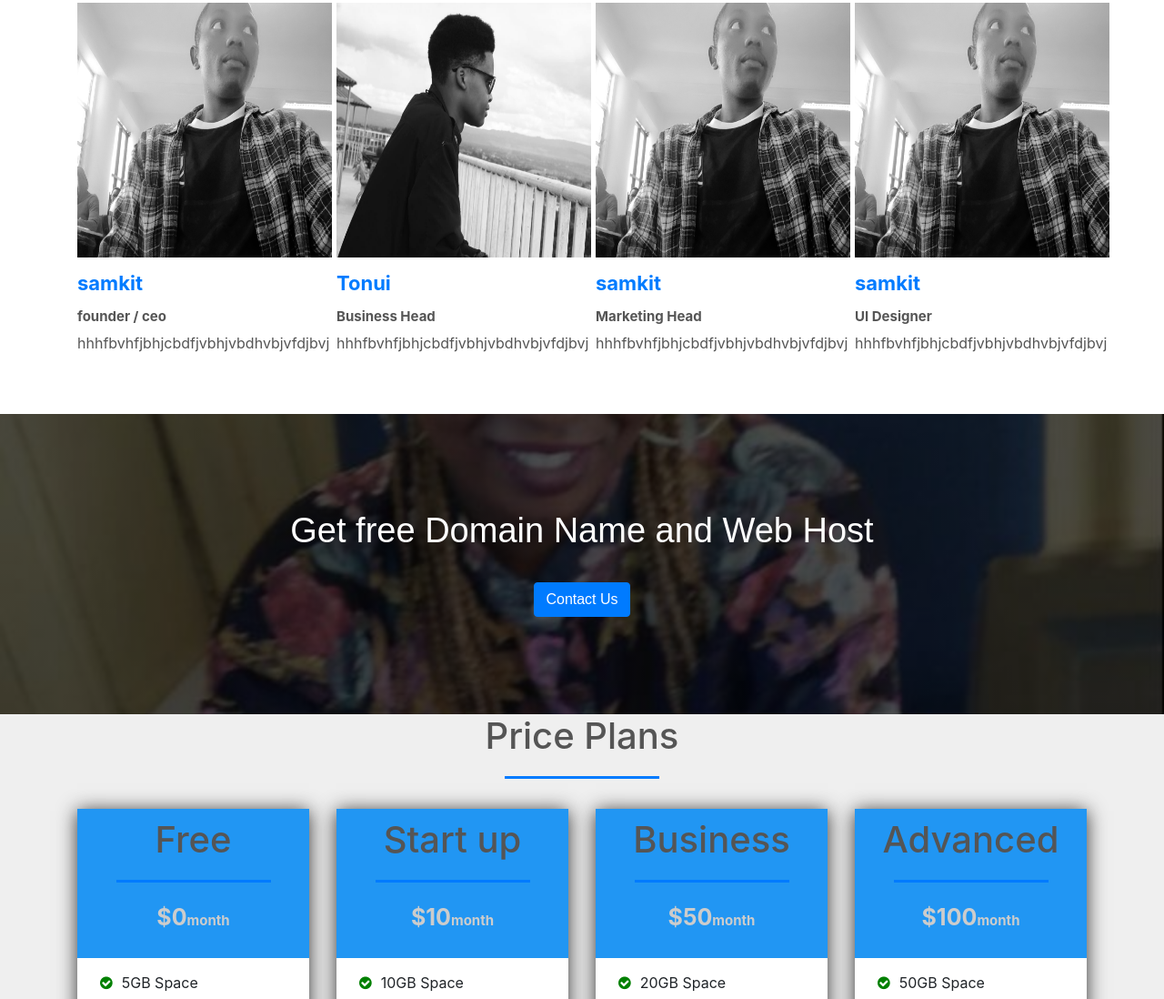
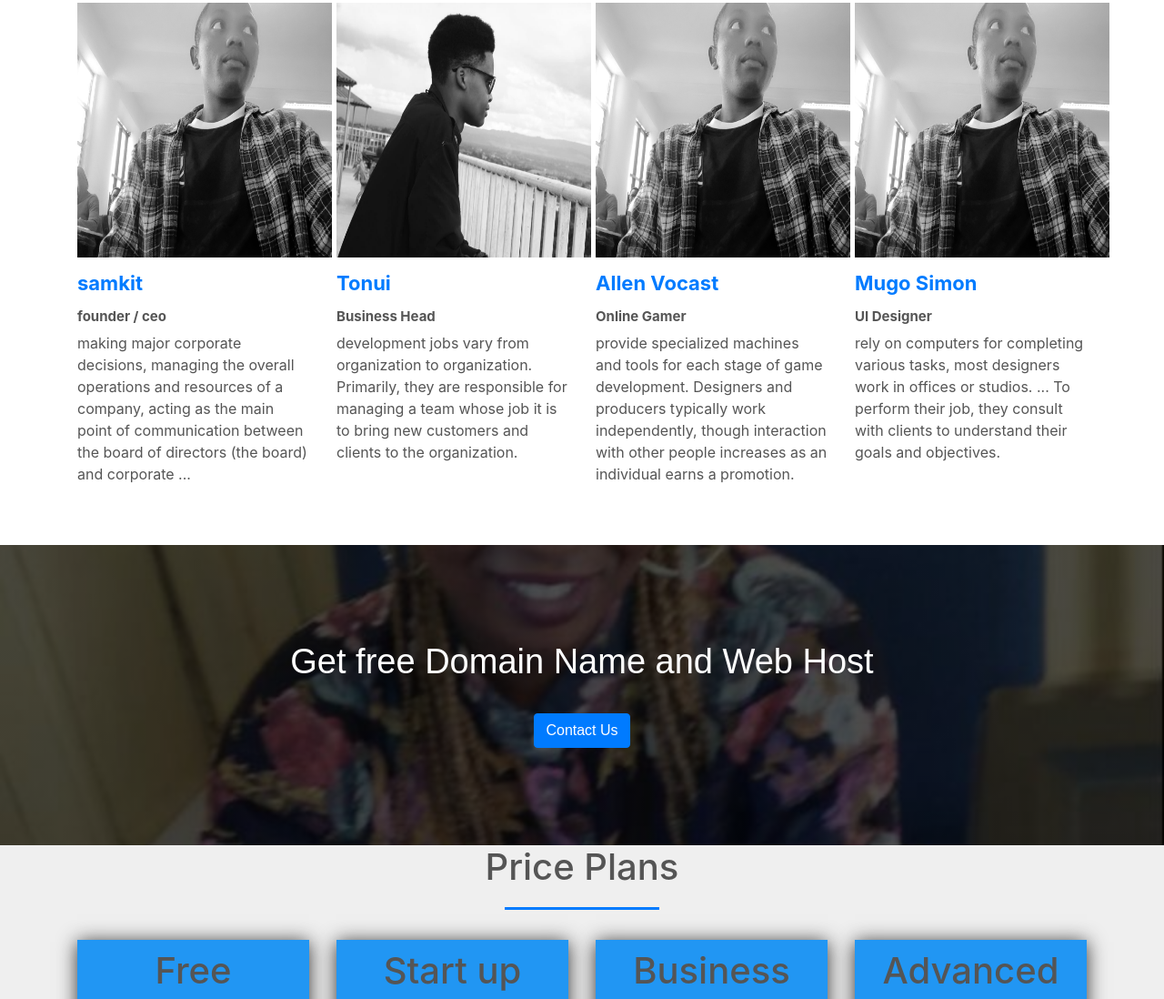
Before and after one commit to NgaruiyaSamuel/BUSINESSS-WEBSITE, a plain HTML site: page Index.html in a window 1280 px wide. Shown: the part 2100-3198 px from the top of the page at 91% size. Drawn offline with nearby package versions, Linux system fonts and the light colour scheme; files whose address does not match are found by name.

Commit message:
Updated index.html |Added some members description

```diff
--- a/Index.html
+++ b/Index.html
@@ -185,7 +185,7 @@ tags: brainy-quotes, information, information-age, information-overload, informa
 				</div>
 				<h2>samkit</h2>
 				<h3>founder / ceo</h3>
-				<p>hhhfbvhfjbhjcbdfjvbhjvbdhvbjvfdjbvj</p>
+				<p>making major corporate decisions, managing the overall operations and resources of a company, acting as the main point of communication between the board of directors (the board) and corporate ...</p>
 			</div>
 			<div class="col-lg-3 profile-pic text=center">
 				<div class="img-box">
@@ -198,7 +198,7 @@ tags: brainy-quotes, information, information-age, information-overload, informa
 				</div>
 				<h2>Tonui</h2>
 				<h3>Business Head</h3>
-				<p>hhhfbvhfjbhjcbdfjvbhjvbdhvbjvfdjbvj</p>
+				<p> development jobs vary from organization to organization. Primarily, they are responsible for managing a team whose job it is to bring new customers and clients to the organization.  </p>
 			</div>
 			<div class="col-lg-3 profile-pic text=center">
 				<div class="img-box">
@@ -209,9 +209,9 @@ tags: brainy-quotes, information, information-age, information-overload, informa
 						<a href="#"><li><i class="fa fa-linkedin"></i></li></a>
 					</ul>
 				</div>
-				<h2>samkit</h2>
-				<h3>Marketing Head</h3>
-				<p>hhhfbvhfjbhjcbdfjvbhjvbdhvbjvfdjbvj</p>
+				<h2> Allen Vocast</h2>
+				<h3>Online Gamer</h3>
+				<p> provide specialized machines and tools for each stage of game development. Designers and producers typically work independently, though interaction with other people increases as an individual earns a promotion. </p>
 			</div>
 			<div class="col-lg-3 profile-pic text=center">
 				<div class="img-box">
@@ -222,9 +222,9 @@ tags: brainy-quotes, information, information-age, information-overload, informa
 						<a href="#"><li><i class="fa fa-linkedin"></i></li></a>
 					</ul>
 				</div>
-				<h2>samkit</h2>
+				<h2>Mugo Simon</h2>
 				<h3>UI Designer</h3>
-				<p>hhhfbvhfjbhjcbdfjvbhjvbdhvbjvfdjbvj</p>
+				<p> rely on computers for completing various tasks, most designers work in offices or studios. ... To perform their job, they consult with clients to understand their goals and objectives. </p>
 			</div>
 		</div>
 	</div>
```
